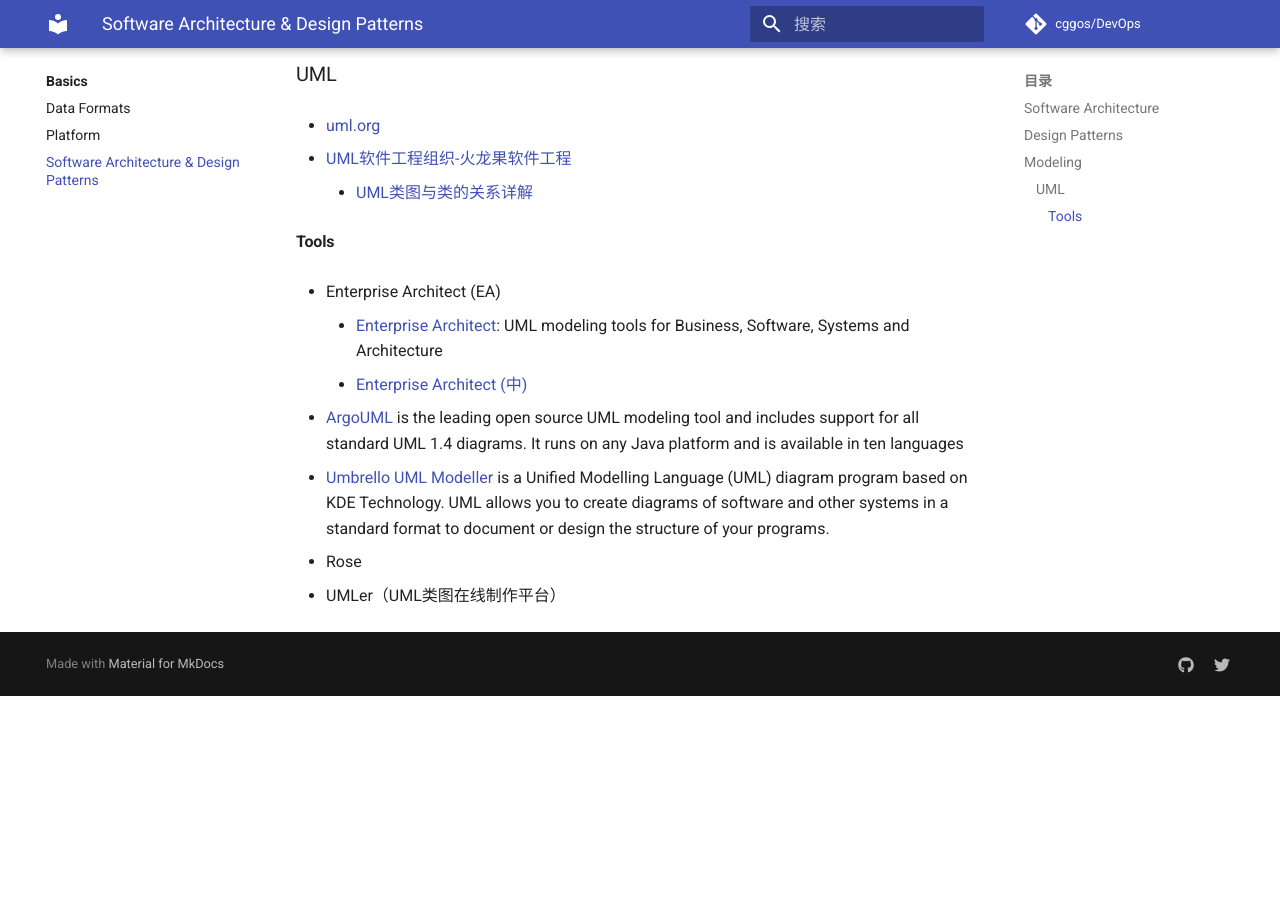
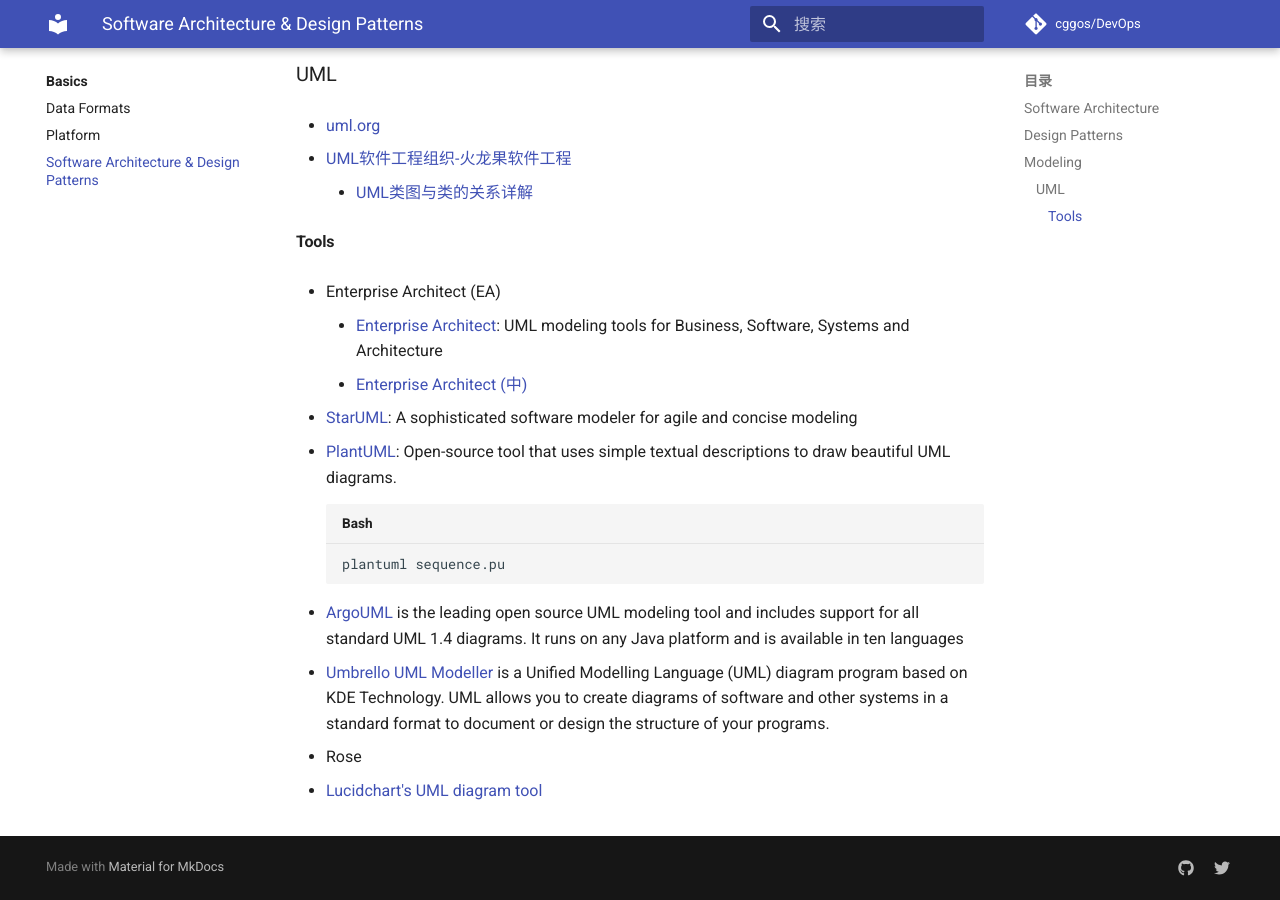
Before and after one commit to cggos/DevOps, an MkDocs documentation site: the page built from docs/01-basics/software_arch_and_design_patterns.md, in a window 1280 px wide and 900 px high, scrolled down 628 px. Built offline with MkDocs 1.6.1 and Material for MkDocs 9.7.7, drawn with Linux system fonts in a browser that asks for light colours; comment, search, counter and statistics services are not loaded; before the commit the page ends 1324 px from its top, so only the background shows below that.

Commit message:
update docs: software_arch_and_design_patterns.md

````diff
--- a/docs/01-basics/software_arch_and_design_patterns.md
+++ b/docs/01-basics/software_arch_and_design_patterns.md
@@ -32,9 +32,17 @@
     - [Enterprise Architect](https://sparxsystems.com/): UML modeling tools for Business, Software, Systems and Architecture
     - [Enterprise Architect (中)](https://sparxsystems.cn/)
 
+* [StarUML](https://staruml.io/): A sophisticated software modeler for agile and concise modeling
+
+* [PlantUML](https://plantuml.com/): Open-source tool that uses simple textual descriptions to draw beautiful UML diagrams.
+  ```sh
+  plantuml sequence.pu
+  ```
+
 * [ArgoUML](http://argouml.tigris.org/) is the leading open source UML modeling tool and includes support for all standard UML 1.4 diagrams. It runs on any Java platform and is available in ten languages
 
 * [Umbrello UML Modeller](https://umbrello.kde.org/) is a Unified Modelling Language (UML) diagram program based on KDE Technology. UML allows you to create diagrams of software and other systems in a standard format to document or design the structure of your programs.
 
 * Rose
-* UMLer（UML类图在线制作平台）
+
+* [Lucidchart's UML diagram tool](https://www.lucidchart.com/pages/landing/uml-diagram-software)
````
